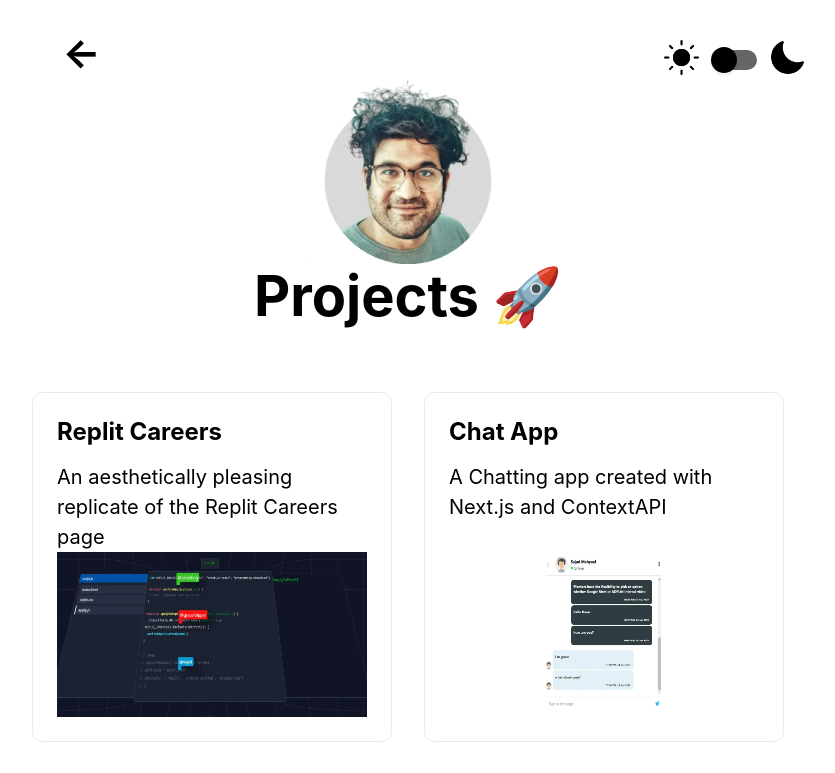
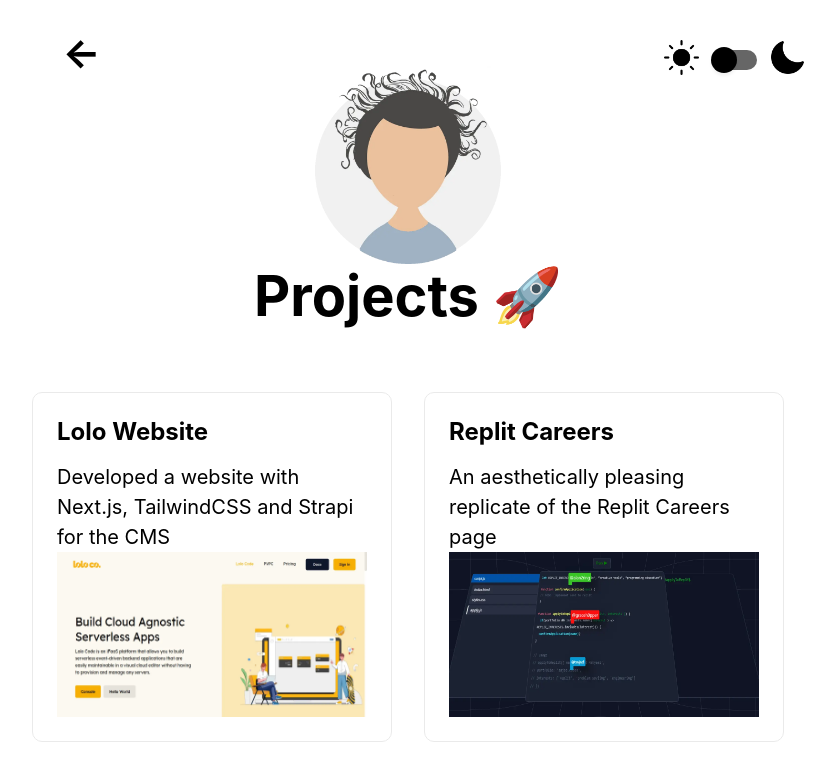
Before and after one commit to Sajadmhy/Sajad-Mahyaei-Portfolio, a Next.js app: page /projects in a window 1280 px wide. Shown: the top 773 px of the page, without its empty margins (232-1067 px from the left). Built offline with nearby package versions, Linux system fonts and the light colour scheme.

Commit message:
Add new project and update profile picture

```diff
--- a/pages/projects.jsx
+++ b/pages/projects.jsx
@@ -30,6 +30,22 @@
 
 
         <div className={styles.grid}>
+
+        <div className={styles.card} >
+            <h2>Lolo Website</h2>
+            <p>Developed a website with Next.js, TailwindCSS and Strapi for the CMS</p>
+            <div className={styles.space}></div>
+            <Image
+              src="/lolo-website.webp"
+              width={300}
+              height={170}
+              alt="lolo website"
+            />
+            <div className={styles.btns} >
+              <a target="_blank" rel="noreferrer" href="https://lolo.co" className={styles.preview}>
+                <button>Preview</button></a>
+            </div>
+          </div>
 
           <div className={styles.card} >
             <h2>Replit Careers</h2>
```
Also changed, not shown: public/lolo-website.webp (added), public/profile.webp.
